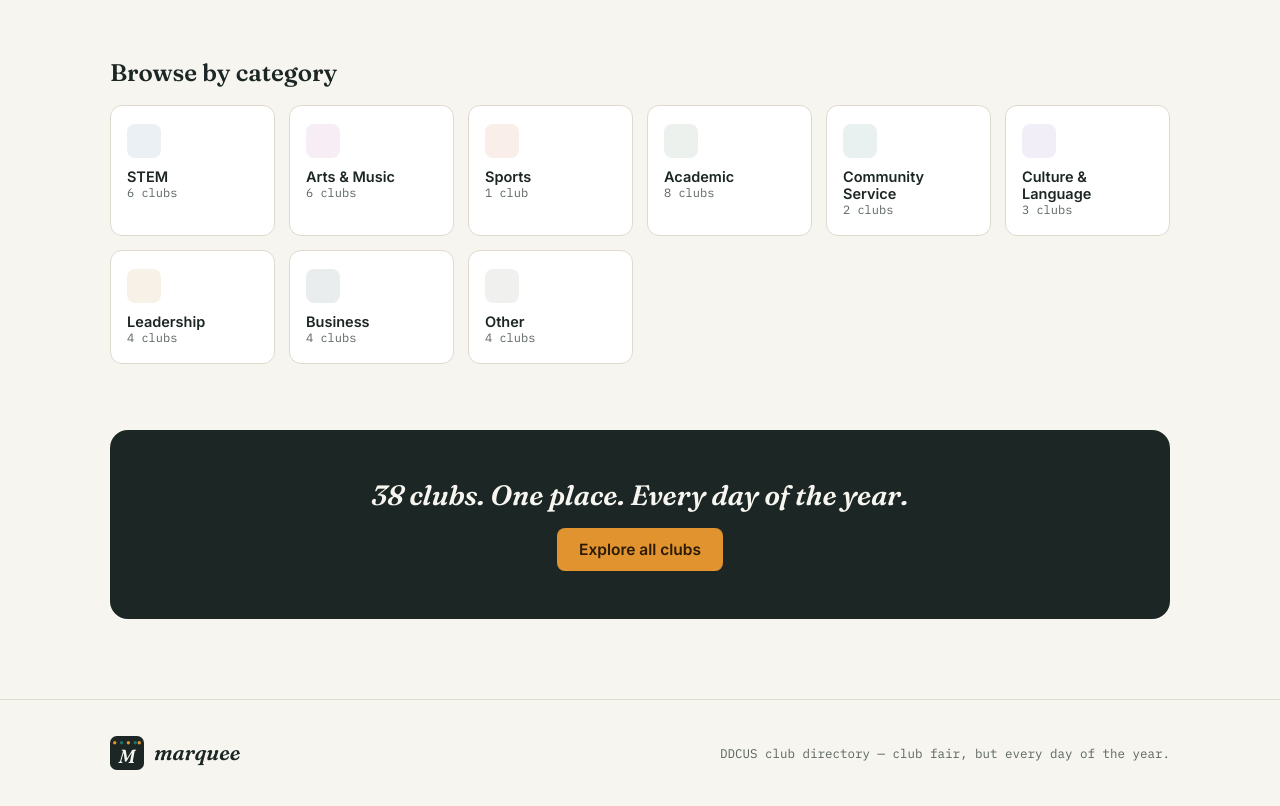
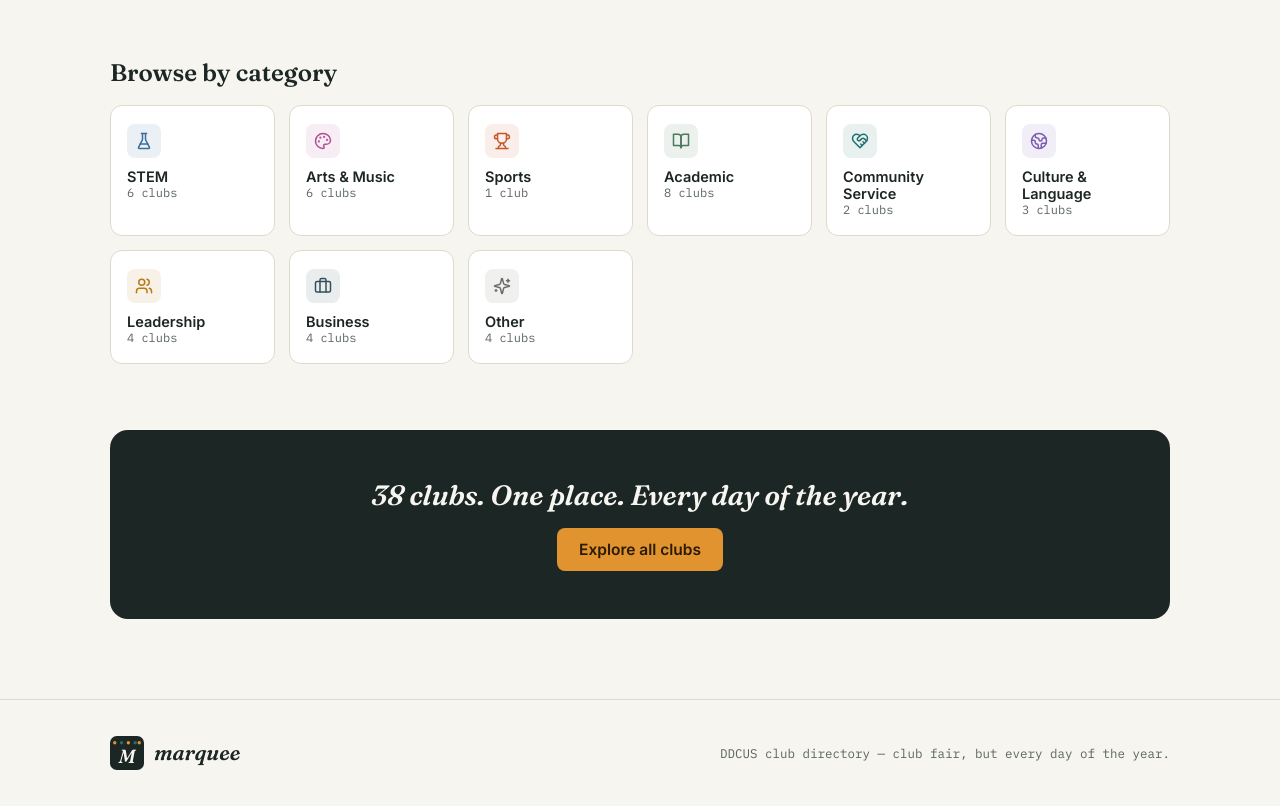
Before and after one commit to incercious/marqueeclubexpo, a Next.js app: page / in a window 1280 px wide. Shown: the part 1000-1806 px from the top of the page. Built offline with nearby package versions, Linux system fonts and the light colour scheme.

Commit message:
Update page.js

```diff
--- a/app/page.js
+++ b/app/page.js
@@ -5,6 +5,7 @@ import { useRouter } from "next/navigation";
 import { CLUBS, CATEGORIES } from "@/data/clubs";
 import { COLORS, fontDisplay, fontBody, fontMono } from "@/lib/theme";
 import { SCHOOL_SHORT_NAME } from "@/lib/schoolConfig";
+import { CATEGORY_ICONS } from "@/lib/categoryIcons";
 import ClubCard from "@/components/ClubCard";
 import TicketButton from "@/components/TicketButton";
 
@@ -107,6 +108,7 @@ export default function HomePage() {
         <div style={{ display: "grid", gridTemplateColumns: "repeat(auto-fit, minmax(160px, 1fr))", gap: 14 }}>
           {CATEGORIES.map((cat) => {
             const count = CLUBS.filter((c) => c.category === cat.id).length;
+            const Icon = cat.icon;
             return (
               <a
                 key={cat.id}
@@ -128,8 +130,13 @@ export default function HomePage() {
                     height: 34,
                     borderRadius: 8,
                     background: cat.color + "1A",
+                    display: "flex",
+                    alignItems: "center",
+                    justifyContent: "center",
                   }}
-                />
+                >
+                  <Icon size={18} color={cat.color} strokeWidth={2} />
+                </div>
                 <div>
                   <div style={{ fontFamily: fontBody, fontWeight: 600, fontSize: 14.5, color: COLORS.ink }}>
                     {cat.name}
```
